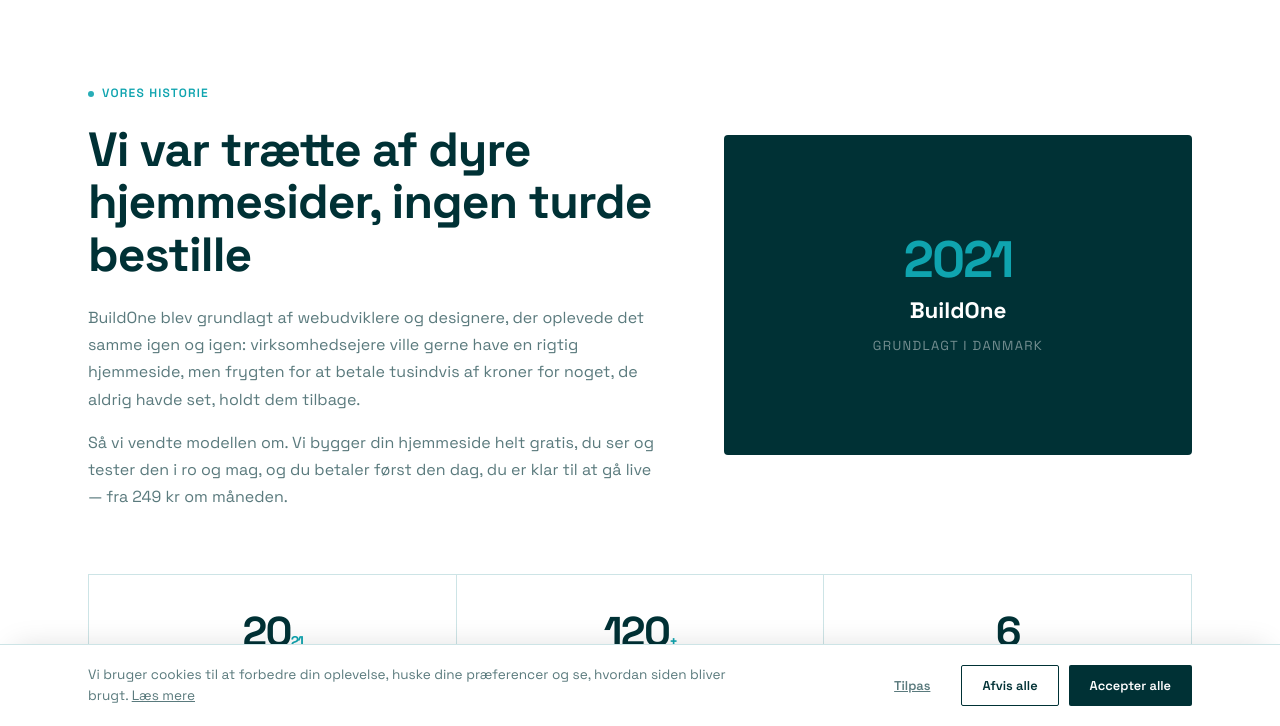
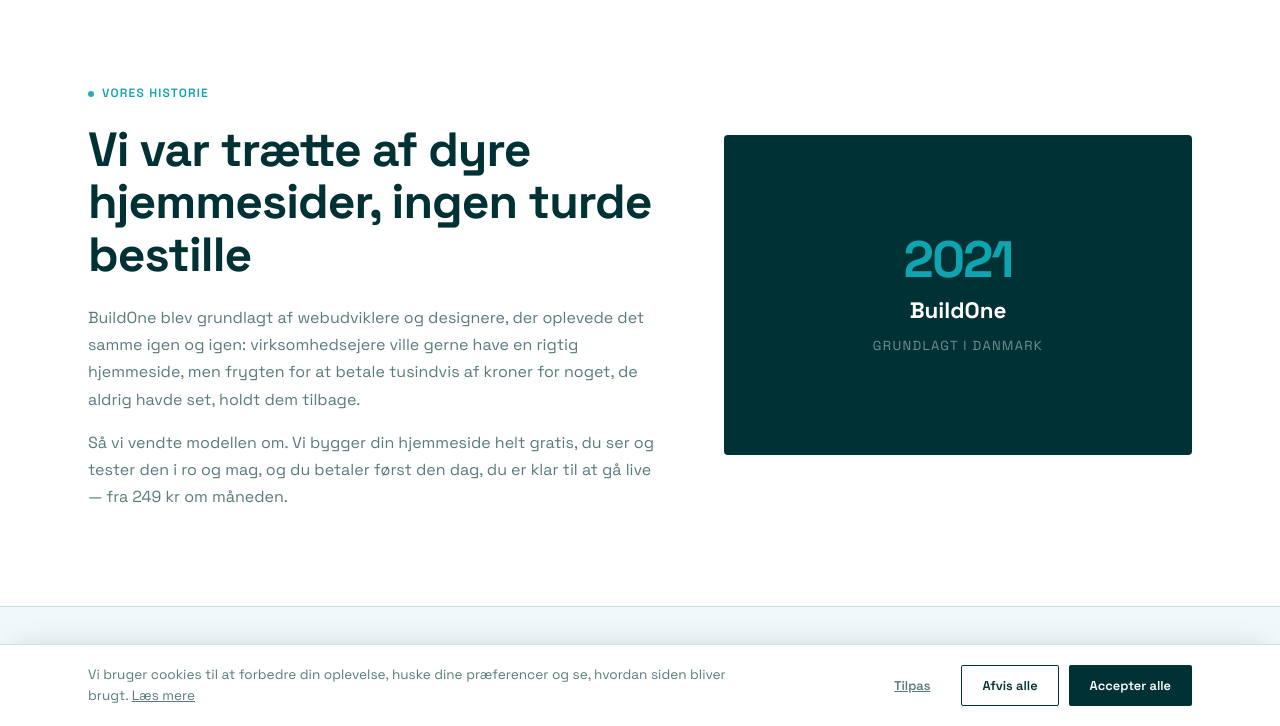
Before and after one commit to saif170706-bit/buildone-website, a plain HTML site: page about.html in a window 1280 px wide. Shown: the part 74-800 px from the top of the page. Drawn offline with Linux system fonts and the light colour scheme.

Commit message:
Remove fake stats from about page

```diff
--- a/about.html
+++ b/about.html
@@ -172,11 +172,6 @@
       </div>
     </div>
 
-    <div class="stats-row">
-      <div class="stat-cell"><b>20<span>21</span></b><span>Grundlagt</span></div>
-      <div class="stat-cell"><b>120<span>+</span></b><span>Hjemmesider leveret</span></div>
-      <div class="stat-cell"><b>6</b><span>Personer i teamet</span></div>
-    </div>
   </div>
 </section>
 
```
